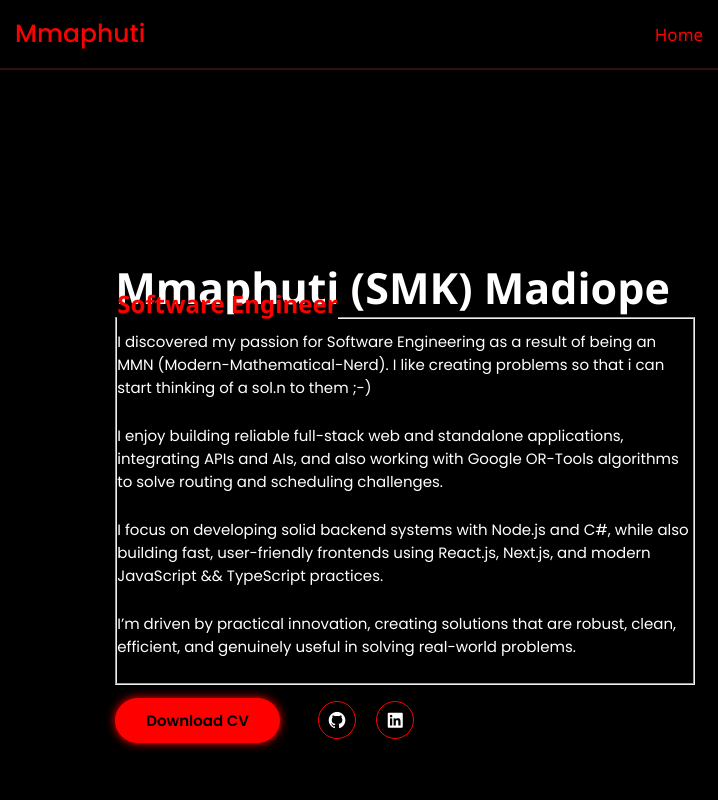
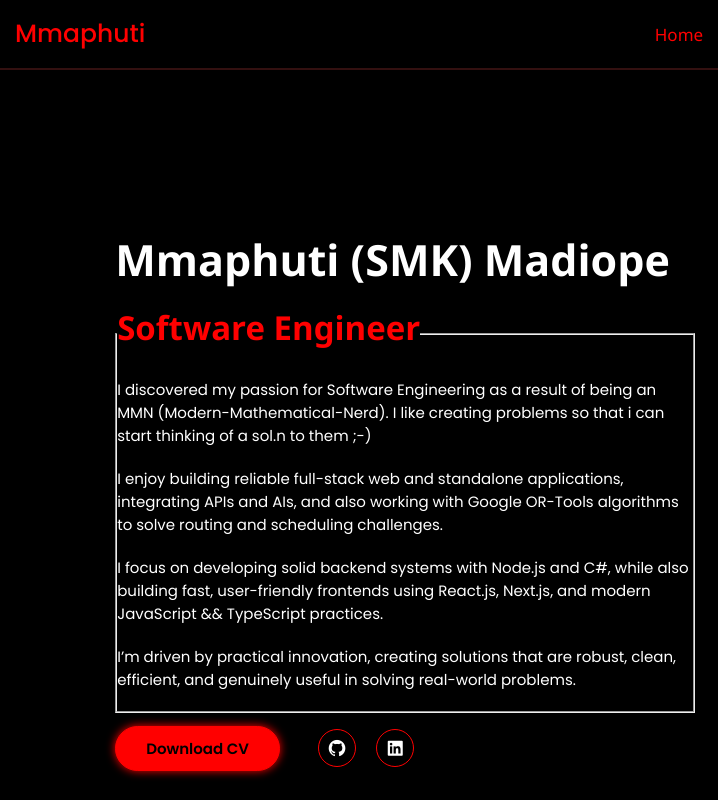
Before and after one commit to Mmaphuti-CMD/Portfolio, a plain HTML site: page index.html in a window 1280 px wide. Shown: the top 800 px of the page, 0-718 px from the left. Drawn offline with nearby package versions, Linux system fonts and the light colour scheme.

Commit message:
Fix home hero spacing and update notice

```diff
--- a/style/style.css
+++ b/style/style.css
@@ -98,18 +98,19 @@ body{
 .home .home-container .home-info h1{
     font-size: 43px;
     font-family: 'Segoe UI', Tahoma, Geneva, Verdana, sans-serif;
+    margin: 0 0 12px 0;
 }
 
 .home .home-container .home-info h2{
-    font-size: 33;
-    margin-top: -30px;
+    font-size: 33px;
+    margin: 4px 0 18px 0;
     font-family: 'Segoe UI', Tahoma, Geneva, Verdana, sans-serif;
 }
 
 .home .home-container .home-info p{
     font-size: 15px;
-    font-weight: none;
-    margin: 10px 0 25px 0;
+    font-weight: 400;
+    margin: 10px 0 20px 0;
 }
 
 .home .home-container .btn-sci{
```
Also changed, not shown: projects/project.html (+1 -1 lines).
